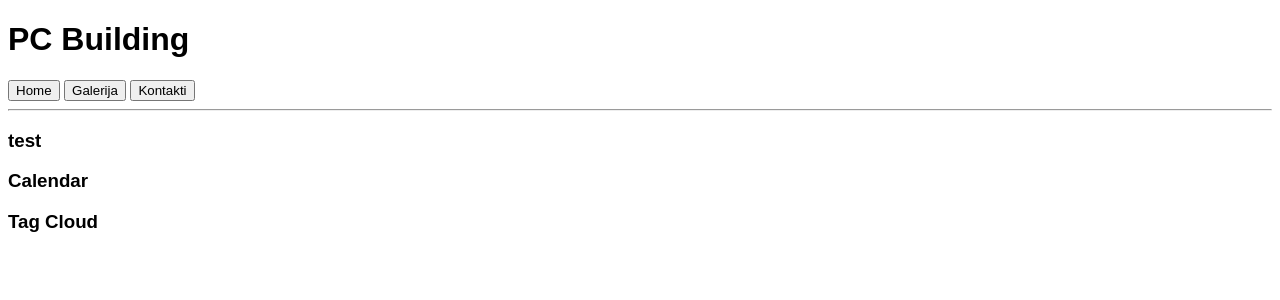
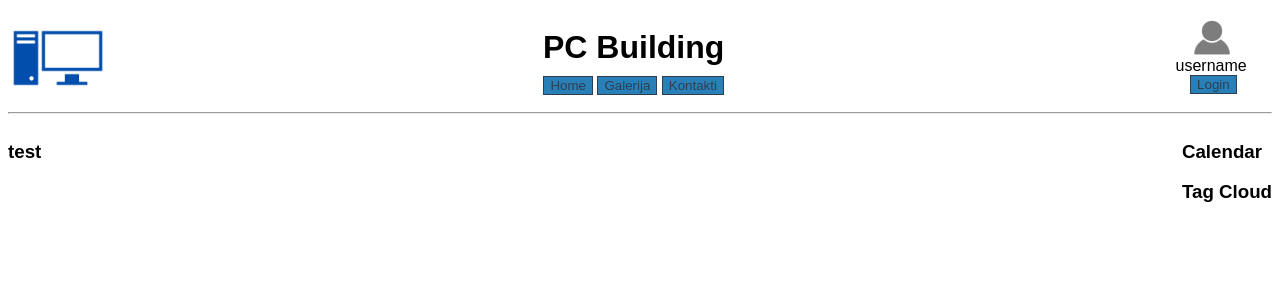
Before and after one commit to jbolozdina/jbolozdina.github.io, a PHP site: page / in a window 1280 px wide. Shown: the top 300 px of the page. Run offline with PHP 8.4, Linux system fonts and the light colour scheme.

Commit message:
Added logo, profile, base styling

```diff
--- a/index.html
+++ b/index.html
@@ -10,16 +10,25 @@
     <div id="container">
 
 		<div id="header">
-			<h1>PC Building</h1>
-			<button type="button">Home</button>
-			<button type="button">Galerija</button>
-			<button type="button">Kontakti</button>
+			<div id="left">
+				<img src="img/logo.png" alt="Logo" width="100px" height="100px">
+			</div>
+			<div id="mid">
+				<h1 style="margin-bottom:10px">PC Building</h1>
+				<button class="btn btn1">Home</button>
+				<button class="btn btn2">Galerija</button>
+				<button class="btn btn3">Kontakti</button>
+			</div>
+			<div id="right">
+				<img style="padding-right: 10px" src="img/profile.png" alt="Logo" width="50px" height="50px">
+				<p style="margin-top:-10px;margin-bottom:0px">username</p>
+				<button style="margin-right: 10px" class="btn btn4">Login</button>
 		</div>
 
-		<hr>
+
 
 		<div id="content">
-
+		<hr>
 			<div id="main">
 				<h3>test</h3>
 			</div>
--- a/style.css
+++ b/style.css
@@ -1,3 +1,56 @@
-html {
-	font-family: Arial
+body {
+	font-family: Arial;
 }
+
+#container{
+
+}
+
+#header{
+
+}
+
+#left{
+	float: left;
+	width: 33%;
+}
+
+#mid{
+	text-align: center;
+	float: left;
+	width: 33%;
+}
+
+#right{
+	margin-top: 5px;
+	margin-left: -1%;
+	height: 80px;
+	float: left;
+	width: 33%;
+	text-align: right;
+}
+
+.btn{
+	border: 1px solid #2c3e50;
+	color: #2c3e50;
+	background: #2980b9;
+	cursor: pointer;
+	transition: 0.8s;
+}
+
+.btn:hover{
+	color: #fff;
+}
+
+#content{
+	clear: both;
+	background: #1abc9c;
+}
+
+#main{
+	float: left;
+}
+
+#side{
+	float: right;
+}
```
Also changed, not shown: img/logo.png (added), img/profile.png (added).
